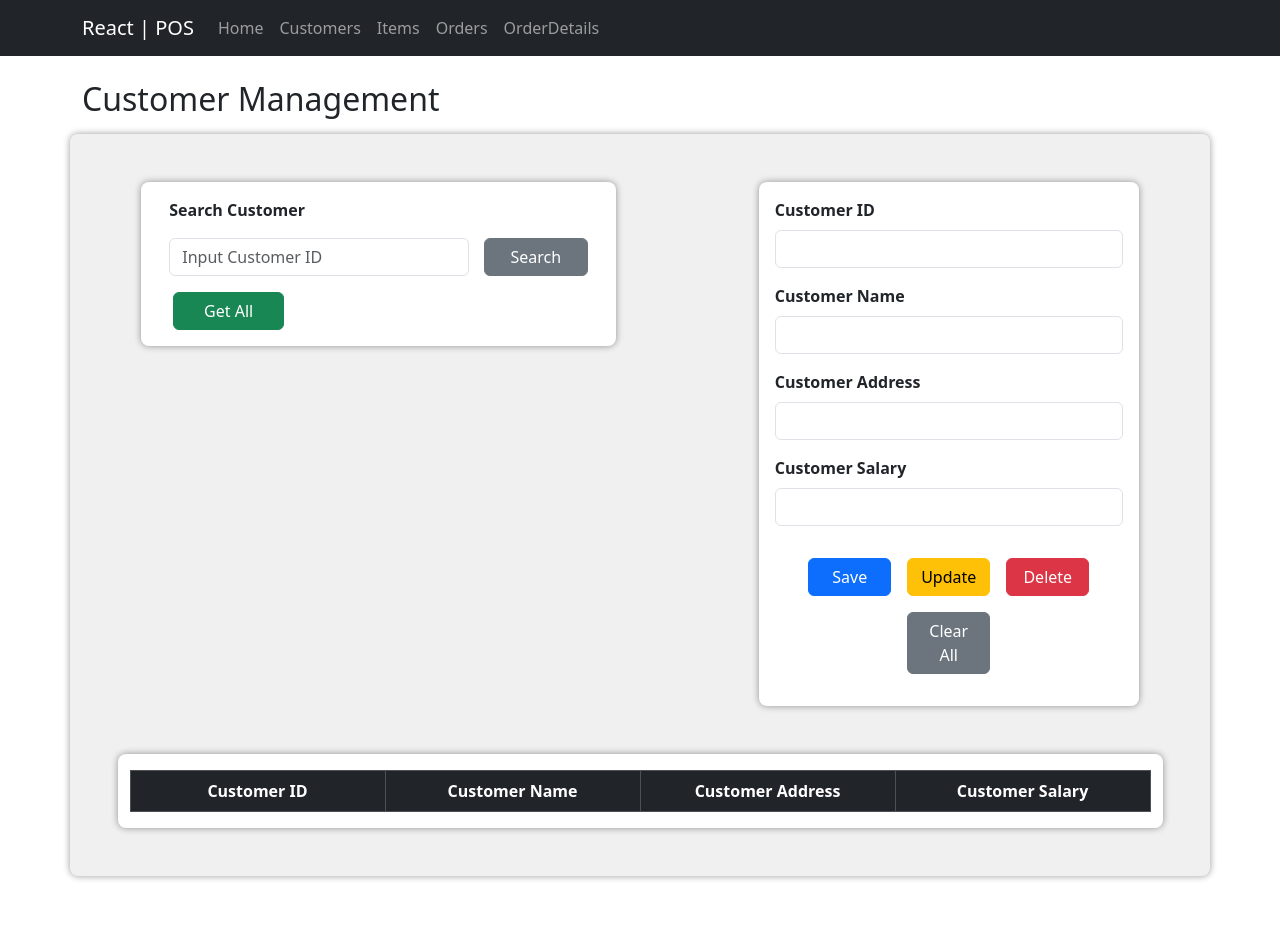
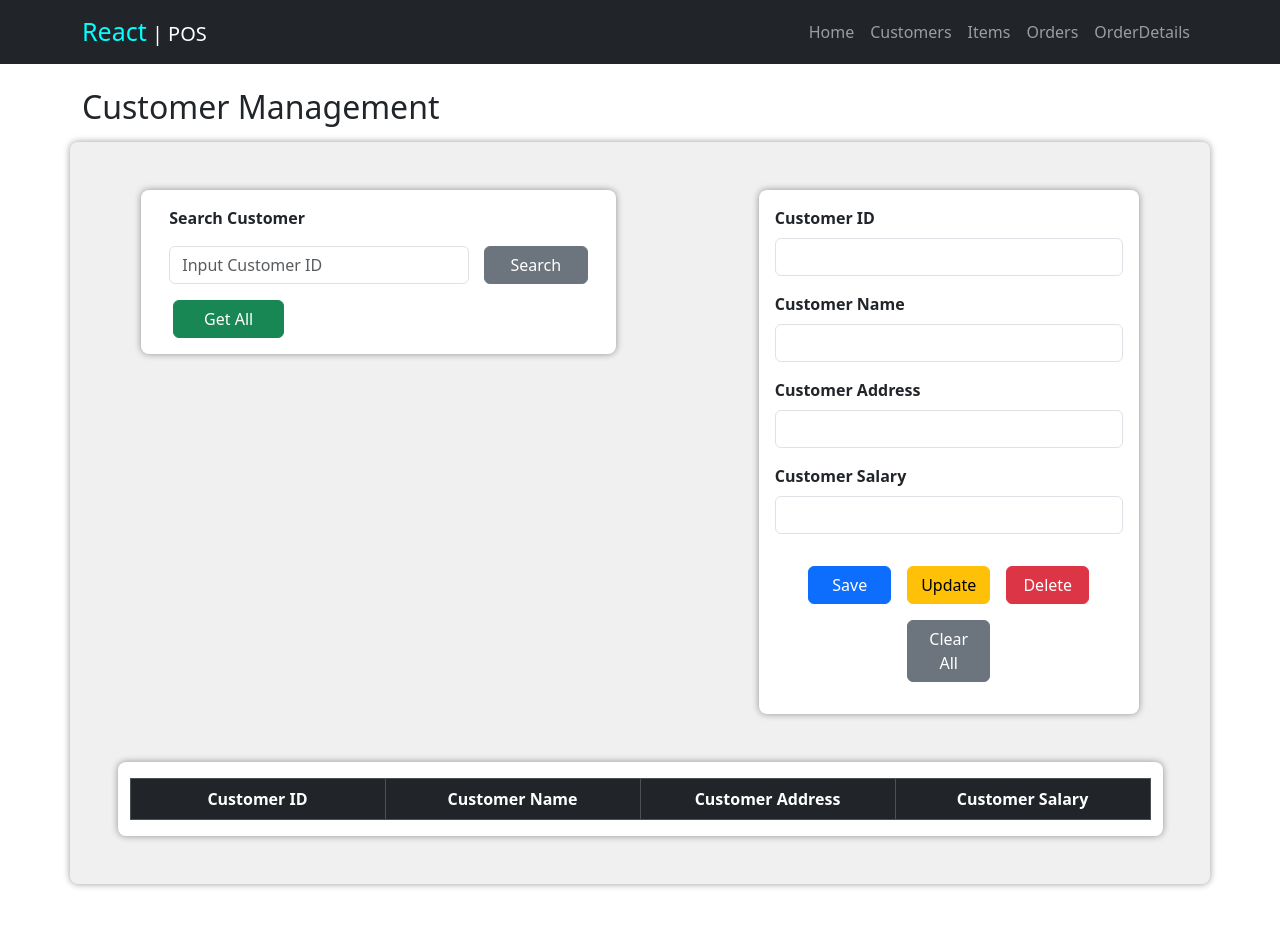
Before and after one commit to Kavithma-Thushal/POS-FrontEnd-React, a React (Create React App) app: page /customer in a window 1280 px wide. Shown: the top 926 px of the page. Built offline with nearby package versions, Linux system fonts and the light colour scheme.

Commit message:
NavBar Refactored

```diff
--- a/src/assets/styles/style.css
+++ b/src/assets/styles/style.css
@@ -2,3 +2,8 @@
     box-shadow: rgba(0, 0, 0, 0.4) 0 0px 7px;
     border-radius: 8px;
 }
+
+.navBrand {
+    color: aqua;
+    font-size: 25px;
+}
--- a/src/components/Navigation.jsx
+++ b/src/components/Navigation.jsx
@@ -4,10 +4,12 @@ function Navigation() {
     return (
         <Navbar expand="lg" className="bg-dark navbar-dark">
             <Container>
-                <Navbar.Brand href="#home">React | POS</Navbar.Brand>
+                <Navbar.Brand href="#home">
+                    <span className='navBrand'>React</span> | POS
+                </Navbar.Brand>
                 <Navbar.Toggle aria-controls="basic-navbar-nav" />
                 <Navbar.Collapse id="basic-navbar-nav">
-                    <Nav className="me-auto">
+                    <Nav className="ms-auto">
                         <Nav.Link href="/home">Home</Nav.Link>
                         <Nav.Link href="/customer">Customers</Nav.Link>
                         <Nav.Link href="/item">Items</Nav.Link>
```
